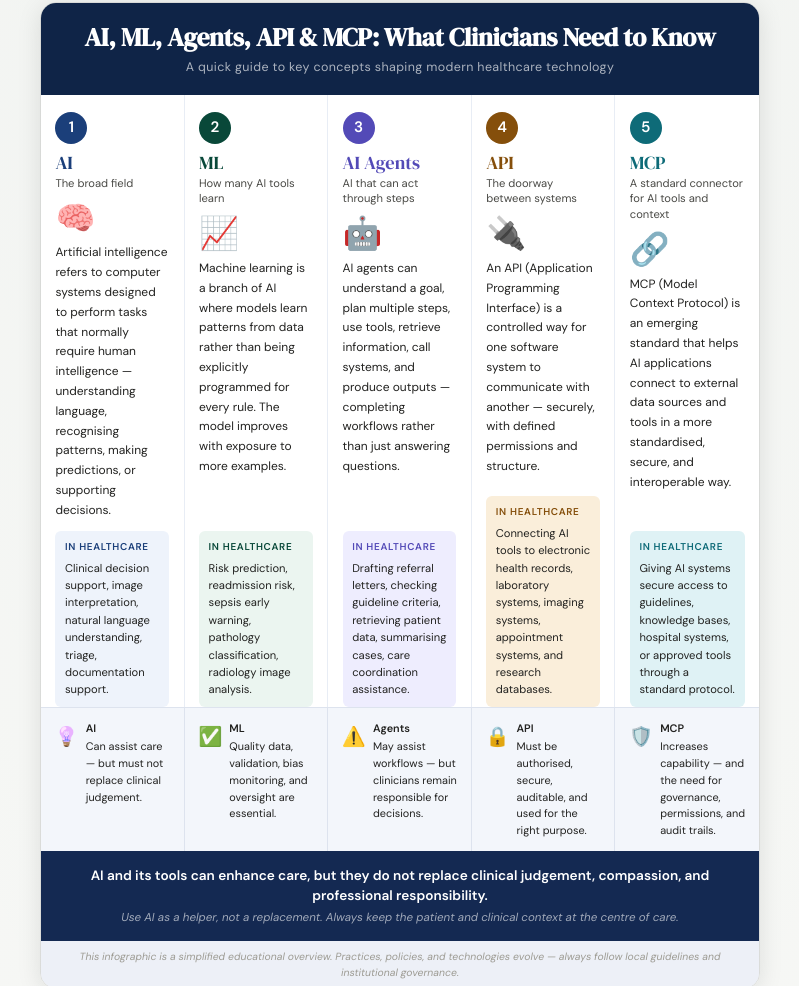
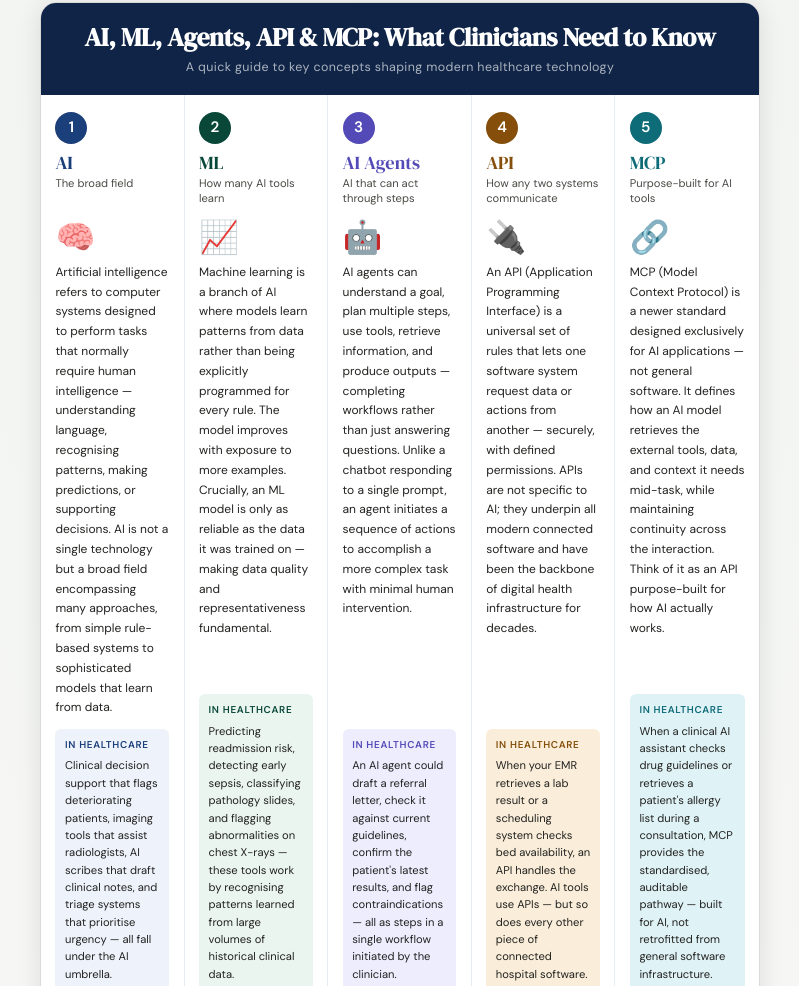
Before and after one commit to boonhowchew/ai-ready-clinician, a plain HTML site: page index.html in a window 1280 px wide. Shown: the part 1273-2259 px from the top of the page, without its empty margins (240-1039 px from the left). Drawn offline with Linux system fonts and the light colour scheme.

Commit message:
Add files via upload

```diff
--- a/index.html
+++ b/index.html
@@ -631,7 +631,7 @@ h3.block-title {
 
       /* Card heading */
       .inf-card-title { font-family:var(--font-serif); font-size:1.15rem; line-height:1.1; margin:0 0 0.15rem; }
-      .inf-card-sub   { font-size:0.7rem; color:var(--ink-3); margin:0 0 0.65rem; line-height:1.4; }
+      .inf-card-sub   { font-size:0.7rem; color:var(--ink-3); margin:0 0 0.65rem; line-height:1.4; min-height:2.2rem; }
 
       /* Icon area */
       .inf-icon { font-size:2rem; margin-bottom:0.6rem; line-height:1; }
@@ -640,7 +640,7 @@ h3.block-title {
       .inf-card-body { font-size:0.75rem; color:var(--ink-2); line-height:1.65; margin-bottom:0.65rem; flex:1; }
 
       /* Healthcare strip inside card */
-      .inf-hc { border-radius:6px; padding:0.5rem 0.6rem; margin-bottom:0; }
+      .inf-hc { border-radius:6px; padding:0.5rem 0.6rem; margin-bottom:0; min-height:8rem; }
       .inf-hc-label { font-size:0.62rem; font-weight:700; text-transform:uppercase; letter-spacing:0.07em; margin-bottom:0.25rem; }
       .inf-hc-text  { font-size:0.7rem; line-height:1.55; color:var(--ink-2); margin:0; }
 
@@ -717,10 +717,10 @@ h3.block-title {
           <div class="inf-card-title">AI</div>
           <div class="inf-card-sub">The broad field</div>
           <div class="inf-icon">🧠</div>
-          <div class="inf-card-body">Artificial intelligence refers to computer systems designed to perform tasks that normally require human intelligence — understanding language, recognising patterns, making predictions, or supporting decisions.</div>
+          <div class="inf-card-body">Artificial intelligence refers to computer systems designed to perform tasks that normally require human intelligence — understanding language, recognising patterns, making predictions, or supporting decisions. AI is not a single technology but a broad field encompassing many approaches, from simple rule-based systems to sophisticated models that learn from data.</div>
           <div class="inf-hc">
             <div class="inf-hc-label">In healthcare</div>
-            <p class="inf-hc-text">Clinical decision support, image interpretation, natural language understanding, triage, documentation support.</p>
+            <p class="inf-hc-text">Clinical decision support that flags deteriorating patients, imaging tools that assist radiologists, AI scribes that draft clinical notes, and triage systems that prioritise urgency — all fall under the AI umbrella.</p>
           </div>
         </div>
 
@@ -730,10 +730,10 @@ h3.block-title {
           <div class="inf-card-title">ML</div>
           <div class="inf-card-sub">How many AI tools learn</div>
           <div class="inf-icon">📈</div>
-          <div class="inf-card-body">Machine learning is a branch of AI where models learn patterns from data rather than being explicitly programmed for every rule. The model improves with exposure to more examples.</div>
+          <div class="inf-card-body">Machine learning is a branch of AI where models learn patterns from data rather than being explicitly programmed for every rule. The model improves with exposure to more examples. Crucially, an ML model is only as reliable as the data it was trained on — making data quality and representativeness fundamental.</div>
           <div class="inf-hc">
             <div class="inf-hc-label">In healthcare</div>
-            <p class="inf-hc-text">Risk prediction, readmission risk, sepsis early warning, pathology classification, radiology image analysis.</p>
+            <p class="inf-hc-text">Predicting readmission risk, detecting early sepsis, classifying pathology slides, and flagging abnormalities on chest X-rays — these tools work by recognising patterns learned from large volumes of historical clinical data.</p>
           </div>
         </div>
 
@@ -743,10 +743,10 @@ h3.block-title {
           <div class="inf-card-title">AI Agents</div>
           <div class="inf-card-sub">AI that can act through steps</div>
           <div class="inf-icon">🤖</div>
-          <div class="inf-card-body">AI agents can understand a goal, plan multiple steps, use tools, retrieve information, call systems, and produce outputs — completing workflows rather than just answering questions.</div>
+          <div class="inf-card-body">AI agents can understand a goal, plan multiple steps, use tools, retrieve information, and produce outputs — completing workflows rather than just answering questions. Unlike a chatbot responding to a single prompt, an agent initiates a sequence of actions to accomplish a more complex task with minimal human intervention.</div>
           <div class="inf-hc">
             <div class="inf-hc-label">In healthcare</div>
-            <p class="inf-hc-text">Drafting referral letters, checking guideline criteria, retrieving patient data, summarising cases, care coordination assistance.</p>
+            <p class="inf-hc-text">An AI agent could draft a referral letter, check it against current guidelines, confirm the patient's latest results, and flag contraindications — all as steps in a single workflow initiated by the clinician.</p>
           </div>
         </div>
 
@@ -754,12 +754,12 @@ h3.block-title {
         <div class="inf-card inf-c4">
           <div class="inf-num">4</div>
           <div class="inf-card-title">API</div>
-          <div class="inf-card-sub">The doorway between systems</div>
+          <div class="inf-card-sub">How any two systems communicate</div>
           <div class="inf-icon">🔌</div>
-          <div class="inf-card-body">An API (Application Programming Interface) is a controlled way for one software system to communicate with another — securely, with defined permissions and structure.</div>
+          <div class="inf-card-body">An API (Application Programming Interface) is a universal set of rules that lets one software system request data or actions from another — securely, with defined permissions. APIs are not specific to AI; they underpin all modern connected software and have been the backbone of digital health infrastructure for decades.</div>
           <div class="inf-hc">
             <div class="inf-hc-label">In healthcare</div>
-            <p class="inf-hc-text">Connecting AI tools to electronic health records, laboratory systems, imaging systems, appointment systems, and research databases.</p>
+            <p class="inf-hc-text">When your EMR retrieves a lab result or a scheduling system checks bed availability, an API handles the exchange. AI tools use APIs — but so does every other piece of connected hospital software.</p>
           </div>
         </div>
 
@@ -767,12 +767,12 @@ h3.block-title {
         <div class="inf-card inf-c5">
           <div class="inf-num">5</div>
           <div class="inf-card-title">MCP</div>
-          <div class="inf-card-sub">A standard connector for AI tools and context</div>
+          <div class="inf-card-sub">Purpose-built for AI tools</div>
           <div class="inf-icon">🔗</div>
-          <div class="inf-card-body">MCP (Model Context Protocol) is an emerging standard that helps AI applications connect to external data sources and tools in a more standardised, secure, and interoperable way.</div>
+          <div class="inf-card-body">MCP (Model Context Protocol) is a newer standard designed exclusively for AI applications — not general software. It defines how an AI model retrieves the external tools, data, and context it needs mid-task, while maintaining continuity across the interaction. Think of it as an API purpose-built for how AI actually works.</div>
           <div class="inf-hc">
             <div class="inf-hc-label">In healthcare</div>
-            <p class="inf-hc-text">Giving AI systems secure access to guidelines, knowledge bases, hospital systems, or approved tools through a standard protocol.</p>
+            <p class="inf-hc-text">When a clinical AI assistant checks drug guidelines or retrieves a patient's allergy list during a consultation, MCP provides the standardised, auditable pathway — built for AI, not retrofitted from general software infrastructure.</p>
           </div>
         </div>
 
@@ -794,11 +794,11 @@ h3.block-title {
         </div>
         <div class="inf-kp inf-c4">
           <div class="inf-kp-icon">🔒</div>
-          <div class="inf-kp-text"><strong>API</strong>Must be authorised, secure, auditable, and used for the right purpose.</div>
+          <div class="inf-kp-text"><strong>API</strong>Universal — all software uses them. Each one must be authorised, scoped, and audited regardless of whether AI is involved.</div>
         </div>
         <div class="inf-kp inf-c5">
           <div class="inf-kp-icon">🛡️</div>
-          <div class="inf-kp-text"><strong>MCP</strong>Increases capability — and the need for governance, permissions, and audit trails.</div>
+          <div class="inf-kp-text"><strong>MCP</strong>AI-specific — designed to give AI models structured, context-aware access to tools and data. Newer, and still evolving.</div>
         </div>
       </div>
 
@@ -815,7 +815,7 @@ h3.block-title {
     </div><!-- /inf-wrap -->
 
     <div class="prose" style="margin-top:0.25rem;">
-      <p>These five concepts often work together. In practice, a hospital might deploy an <strong>ML</strong> model (trained on clinical data) as part of an <strong>AI agent</strong> that uses an <strong>API</strong> to access the electronic health record, connected through an <strong>MCP</strong>-compatible protocol — all under the umbrella of <strong>AI</strong> in healthcare. Understanding each layer helps clinicians ask better questions, engage meaningfully with their technology teams, and exercise appropriate oversight when these tools touch patient care.</p>
+      <p>These five concepts often work together. In practice, a hospital might deploy an <strong>ML</strong> model (trained on clinical data) as part of an <strong>AI agent</strong> that uses an <strong>API</strong> to query the electronic health record — the same way any hospital software does — while <strong>MCP</strong> provides a standardised protocol specifically for that AI agent to access its tools and context mid-task. All of this operates under the broader umbrella of <strong>AI</strong> in healthcare. The key distinction worth remembering: APIs connect any software systems; MCP connects AI tools to the resources they need in a way designed for how AI actually works. Understanding each layer helps clinicians ask better questions, engage meaningfully with their technology teams, and exercise appropriate oversight when these tools touch patient care.</p>
     </div>
 
   </div>
```
